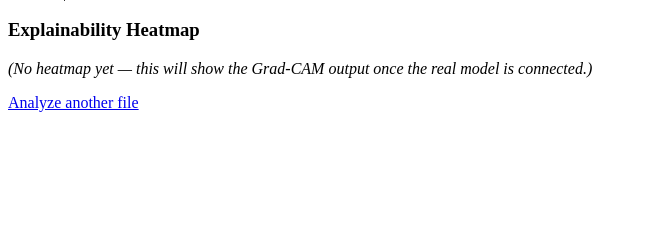
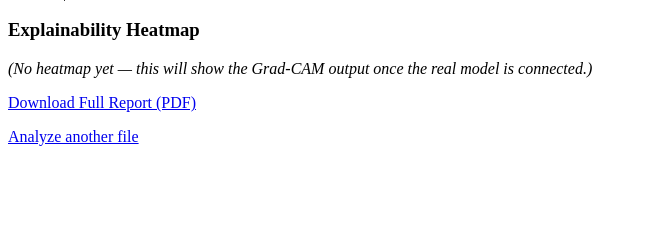
Before and after one commit to RaghavDied/verascope, a Flask app: template app/templates/result.html in a window 1280 px wide. Shown: the part 216-456 px from the top of the page, without its empty margins (0-647 px from the left). Run offline with Flask 3, Linux system fonts and the light colour scheme; the template is opened without the code that fills it, so the values that code supplies are empty.

Commit message:
pdf gen and upload done

```diff
--- a/app/app.py
+++ b/app/app.py
@@ -178,15 +178,68 @@
 #     app.run(debug=True, port=5000)
 
 
+# import datetime
+# from flask import Flask, render_template, request
+# import os
+# from inference import analyze_image, analyze_video
+
+# app = Flask(__name__)
+
+# UPLOAD_FOLDER = "uploads"
+# os.makedirs(UPLOAD_FOLDER, exist_ok=True)
+
+# IMAGE_EXTS = {"jpg", "jpeg", "png"}
+# VIDEO_EXTS = {"mp4", "avi"}
+# ALLOWED_EXTS = IMAGE_EXTS | VIDEO_EXTS
+
+# @app.route("/")
+# def home():
+#     return render_template("index.html")
+
+# @app.route("/analyze", methods=["POST"])
+# def analyze():
+#     file = request.files["media"]
+
+#     if file.filename == "" or "." not in file.filename:
+#         return render_template("index.html", error="Please choose a valid file.")
+
+#     ext = file.filename.rsplit(".", 1)[1].lower()
+
+#     if ext not in ALLOWED_EXTS:
+#         return render_template("index.html", error=f"Unsupported file type: .{ext}. Please upload JPG/PNG/JPEG or MP4/AVI.")
+
+#     save_path = os.path.join(UPLOAD_FOLDER, file.filename)
+#     file.save(save_path)
+
+#     upload_time = datetime.datetime.now().strftime("%Y-%m-%d %H:%M:%S")
+#     if ext in IMAGE_EXTS:
+#         result = analyze_image(save_path)
+#         media_type = "image"
+#     else:
+#         result = analyze_video(save_path)
+#         media_type = "video"
+
+#     # return render_template("result.html", result=result, media_type=media_type)
+#     return render_template("result.html", result=result, media_type=media_type, upload_time=upload_time, filename=file.filename)
+
+# if __name__ == "__main__":
+#     app.run(debug=True, port=5000)
+
+
+
+from flask import Flask, render_template, request, send_from_directory
+import os
 import datetime
-from flask import Flask, render_template, request
-import os
+import uuid
 from inference import analyze_image, analyze_video
+from report import generate_report_pdf
 
 app = Flask(__name__)
 
 UPLOAD_FOLDER = "uploads"
+REPORTS_FOLDER = "reports"
 os.makedirs(UPLOAD_FOLDER, exist_ok=True)
+os.makedirs(REPORTS_FOLDER, exist_ok=True)
 
 IMAGE_EXTS = {"jpg", "jpeg", "png"}
 VIDEO_EXTS = {"mp4", "avi"}
@@ -212,6 +265,7 @@ def analyze():
     file.save(save_path)
 
     upload_time = datetime.datetime.now().strftime("%Y-%m-%d %H:%M:%S")
+
     if ext in IMAGE_EXTS:
         result = analyze_image(save_path)
         media_type = "image"
@@ -219,8 +273,22 @@ def analyze():
         result = analyze_video(save_path)
         media_type = "video"
 
-    # return render_template("result.html", result=result, media_type=media_type)
-    return render_template("result.html", result=result, media_type=media_type, upload_time=upload_time, filename=file.filename)
+    report_id = uuid.uuid4().hex[:8]
+    report_path = os.path.join(REPORTS_FOLDER, f"{report_id}.pdf")
+    generate_report_pdf(result, file.filename, upload_time, media_type, report_path)
+
+    return render_template(
+        "result.html",
+        result=result,
+        media_type=media_type,
+        upload_time=upload_time,
+        filename=file.filename,
+        report_id=report_id,
+    )
+
+@app.route("/download_report/<report_id>")
+def download_report(report_id):
+    return send_from_directory(REPORTS_FOLDER, f"{report_id}.pdf", as_attachment=True)
 
 if __name__ == "__main__":
     app.run(debug=True, port=5000)
--- a/app/templates/result.html
+++ b/app/templates/result.html
@@ -23,7 +23,7 @@
 
   <p>{{ result.explanation }}</p>
   <p><i>{{ result.recommendation }}</i></p>
-
+  <p><a href="{{ url_for('download_report', report_id=report_id) }}">Download Full Report (PDF)</a></p>
   <a href="/">Analyze another file</a>
 </body>
 </html>
```
Also changed, not shown: app/report.py (added, +31 -0 lines).
